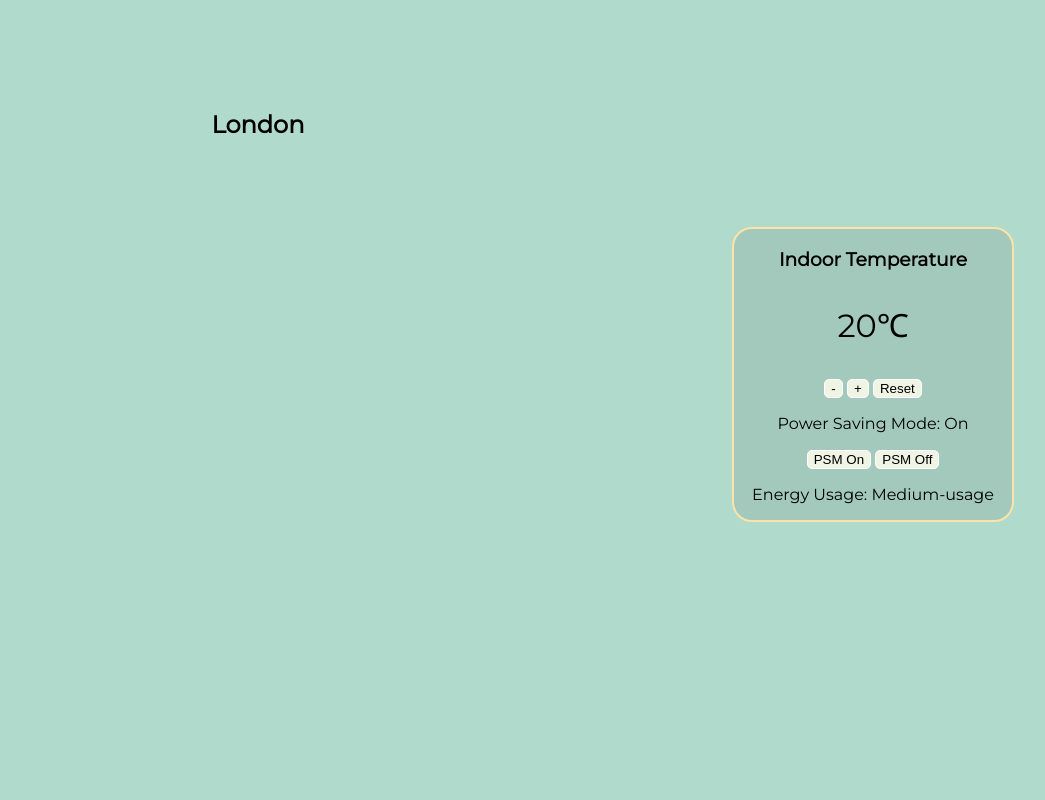
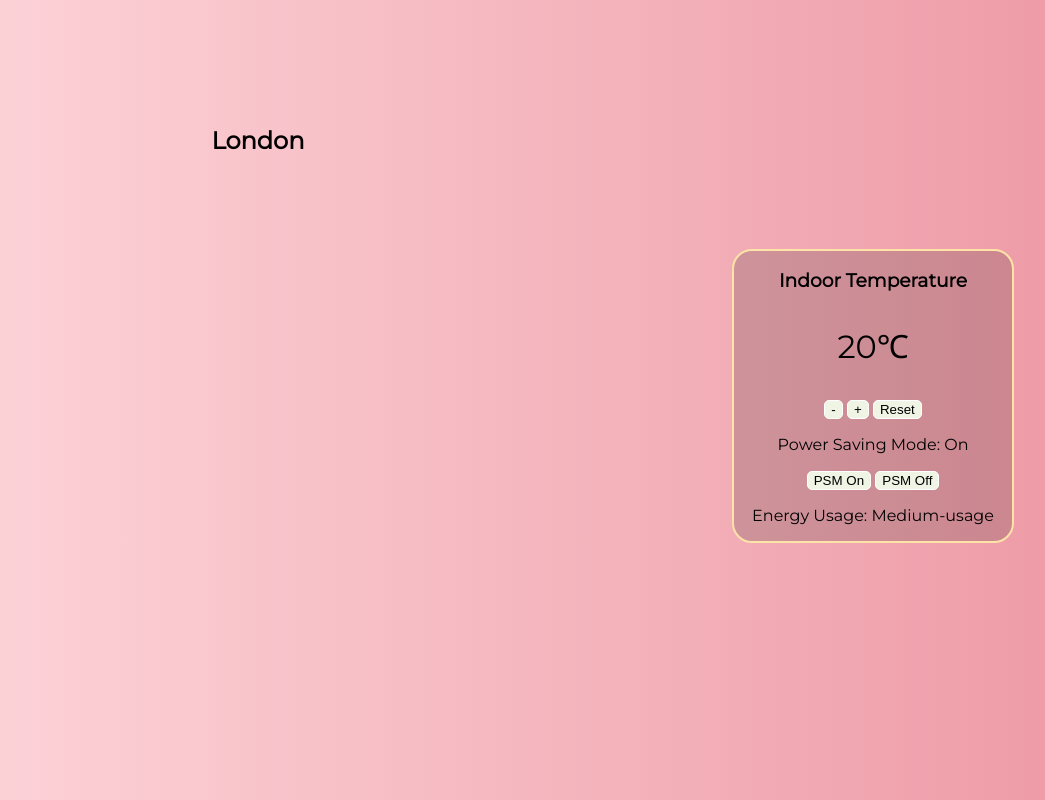
Before and after one commit to lcbeh/temperature, a plain HTML site: page index.html in a window 1280 px wide. Shown: the whole page, without its empty margins (224-1269 px from the left). Drawn offline with nearby package versions, Linux system fonts and the light colour scheme; no server answers.

Commit message:
revise style

```diff
--- a/css/style.css
+++ b/css/style.css
@@ -1,5 +1,10 @@
 body {
   font-family: 'Montserrat', sans-serif;
+
+  background: #ee9ca7; /* fallback for old browsers */
+  background: -webkit-linear-gradient(to left, #ee9ca7 , #ffdde1); /* Chrome 10-25, Safari 5.1-6 */
+  background: linear-gradient(to left, #ee9ca7 , #ffdde1); /* W3C, IE 10+/ Edge, Firefox 16+, Chrome 26+, Opera 12+, Safari 7+ */
+
 }
 
 .Low-usage {
@@ -19,18 +24,17 @@ body {
 }
 
 .container {
-  background-color: #B0DACC;
   padding: 3% 0;
 }
 
 .indoor {
-  background-color: rgba(0, 0, 0, 0.08);
+  background-color: rgba(0, 0, 0, 0.15);
   border: 2px solid #FDE3A7;
   border-radius: 20px;
   text-align: center;
   width: 22%;
   float: left;
-  margin-top: 14.3%;
+  margin-top: 16%;
 }
 
 .outdoor {
@@ -55,7 +59,8 @@ body {
 }
 
 #outdoor-temp {
-  font-size: 4em;
+  font-size: 5em;
+  color:#fff;
 }
 
 #outdoor-temp-des {
--- a/src/interface.js
+++ b/src/interface.js
@@ -40,6 +40,7 @@ $(document).ready(function () {
     $.get('http://api.openweathermap.org/data/2.5/forecast?q=London&appid=f5b07fabefe925c02fbd0a986d0f9541&units=metric', function(data) {
       var today = data.list[day].dt_txt
       var formattedDay = today.slice(8,10) + '/' + today.slice(5,7)
+      console.log(data.list[day]);
       $('#weather' + day).addClass("owf-" + data.list[day].weather[0].id)
       $('#list' + day).text(formattedDay)
       $('#temp' + day).text(data.list[day].main.temp + degCelcius);
```
